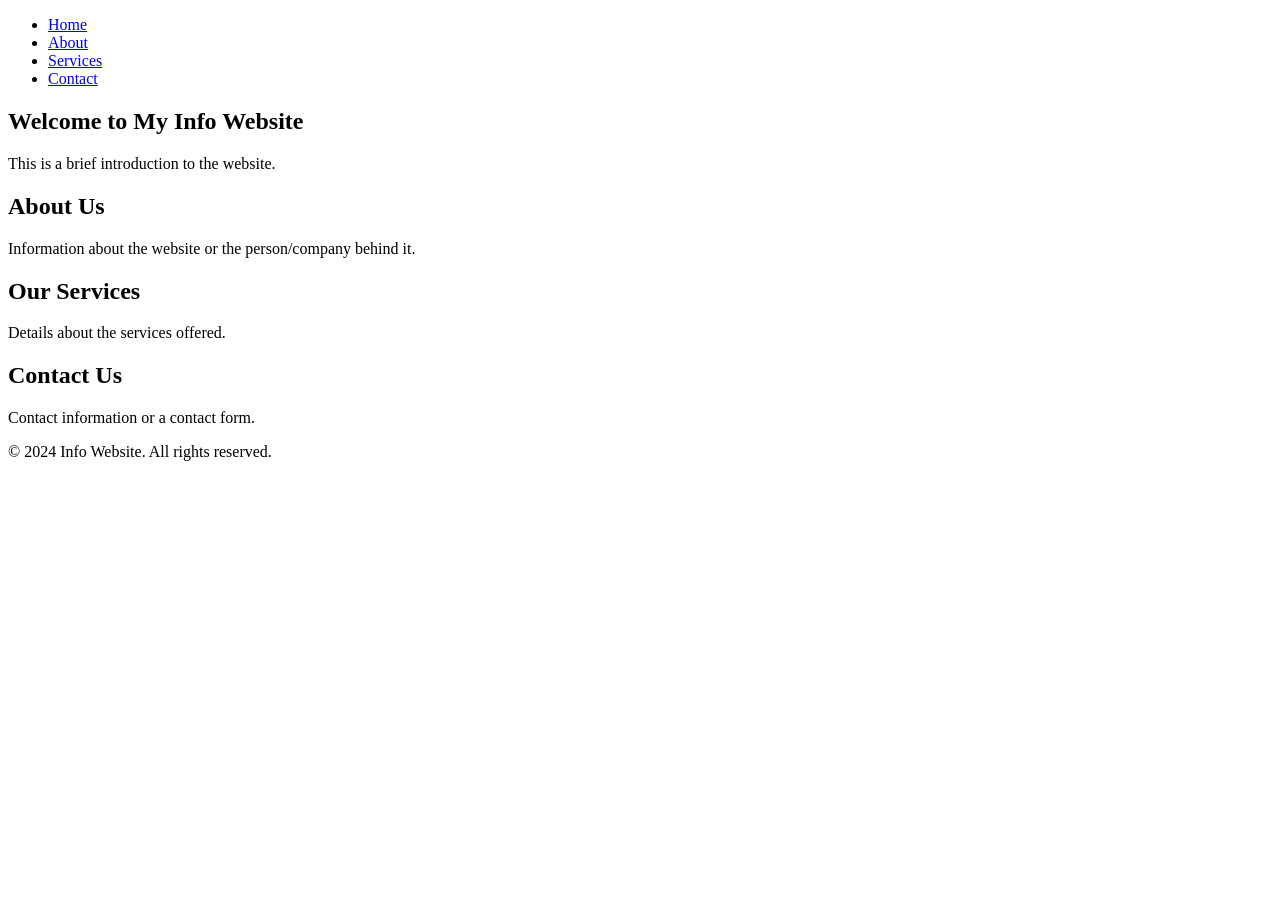
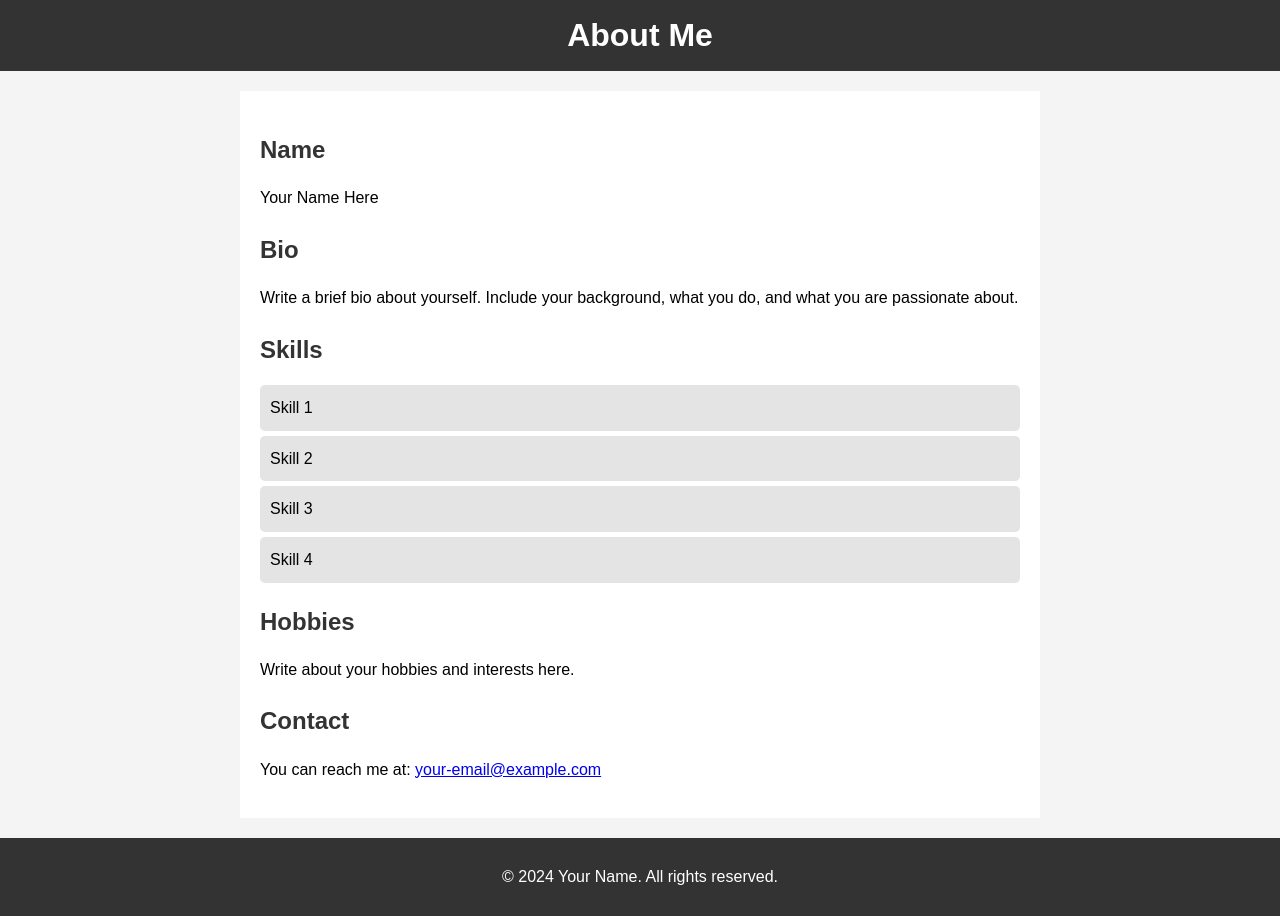
Before and after one commit to danielkisenko1/mywebsite, a plain HTML site: page index.html in a window 1280 px wide. Before the commit the page ends 800 px from the top, so only its background shows below. Drawn offline with Linux system fonts and the light colour scheme.

Commit message:
Update index.html

```diff
--- a/index.html
+++ b/index.html
@@ -3,45 +3,94 @@
 <head>
     <meta charset="UTF-8">
     <meta name="viewport" content="width=device-width, initial-scale=1.0">
-    <title>Info Website</title>
-    <link rel="stylesheet" href="styles.css">
+    <title>About Me</title>
+    <style>
+        body {
+            font-family: Arial, sans-serif;
+            line-height: 1.6;
+            margin: 0;
+            padding: 0;
+            background-color: #f4f4f4;
+        }
+        .container {
+            max-width: 800px;
+            margin: auto;
+            overflow: hidden;
+            padding: 0 20px;
+        }
+        header {
+            background: #333;
+            color: #fff;
+            padding: 10px 0;
+            text-align: center;
+        }
+        header h1 {
+            margin: 0;
+        }
+        .content {
+            background: #fff;
+            padding: 20px;
+            margin-top: 20px;
+        }
+        .section-title {
+            font-size: 1.5em;
+            margin-bottom: 10px;
+            color: #333;
+        }
+        ul {
+            list-style-type: none;
+            padding: 0;
+        }
+        ul li {
+            background: #e4e4e4;
+            margin: 5px 0;
+            padding: 10px;
+            border-radius: 5px;
+        }
+        footer {
+            background: #333;
+            color: #fff;
+            text-align: center;
+            padding: 10px 0;
+            margin-top: 20px;
+        }
+    </style>
 </head>
 <body>
     <header>
-        <nav>
-            <ul>
-                <li><a href="#home">Home</a></li>
-                <li><a href="#about">About</a></li>
-                <li><a href="#services">Services</a></li>
-                <li><a href="#contact">Contact</a></li>
-            </ul>
-        </nav>
+        <h1>About Me</h1>
     </header>
-
-    <main>
-        <section id="home">
-            <h1>Welcome to My Info Website</h1>
-            <p>This is a brief introduction to the website.</p>
-        </section>
-
-        <section id="about">
-            <h2>About Us</h2>
-            <p>Information about the website or the person/company behind it.</p>
-        </section>
-
-        <section id="services">
-            <h2>Our Services</h2>
-            <p>Details about the services offered.</p>
-        </section>
-
-        <section id="contact">
-            <h2>Contact Us</h2>
-            <p>Contact information or a contact form.</p>
-        </section>
-    </main>
-
+    <div class="container">
+        <div class="content">
+            <section>
+                <h2 class="section-title">Name</h2>
+                <p>Your Name Here</p>
+            </section>
+            <section>
+                <h2 class="section-title">Bio</h2>
+                <p>Write a brief bio about yourself. Include your background, what you do, and what you are passionate about.</p>
+            </section>
+            <section>
+                <h2 class="section-title">Skills</h2>
+                <ul>
+                    <li>Skill 1</li>
+                    <li>Skill 2</li>
+                    <li>Skill 3</li>
+                    <li>Skill 4</li>
+                </ul>
+            </section>
+            <section>
+                <h2 class="section-title">Hobbies</h2>
+                <p>Write about your hobbies and interests here.</p>
+            </section>
+            <section>
+                <h2 class="section-title">Contact</h2>
+                <p>You can reach me at: <a href="mailto:your-email@example.com">your-email@example.com</a></p>
+            </section>
+        </div>
+    </div>
     <footer>
-        <p>&copy; 2024 Info Website. All rights reserved.</p>
+        <p>&copy; 2024 Your Name. All rights reserved.</p>
     </footer>
 </body>
 </html>
```
